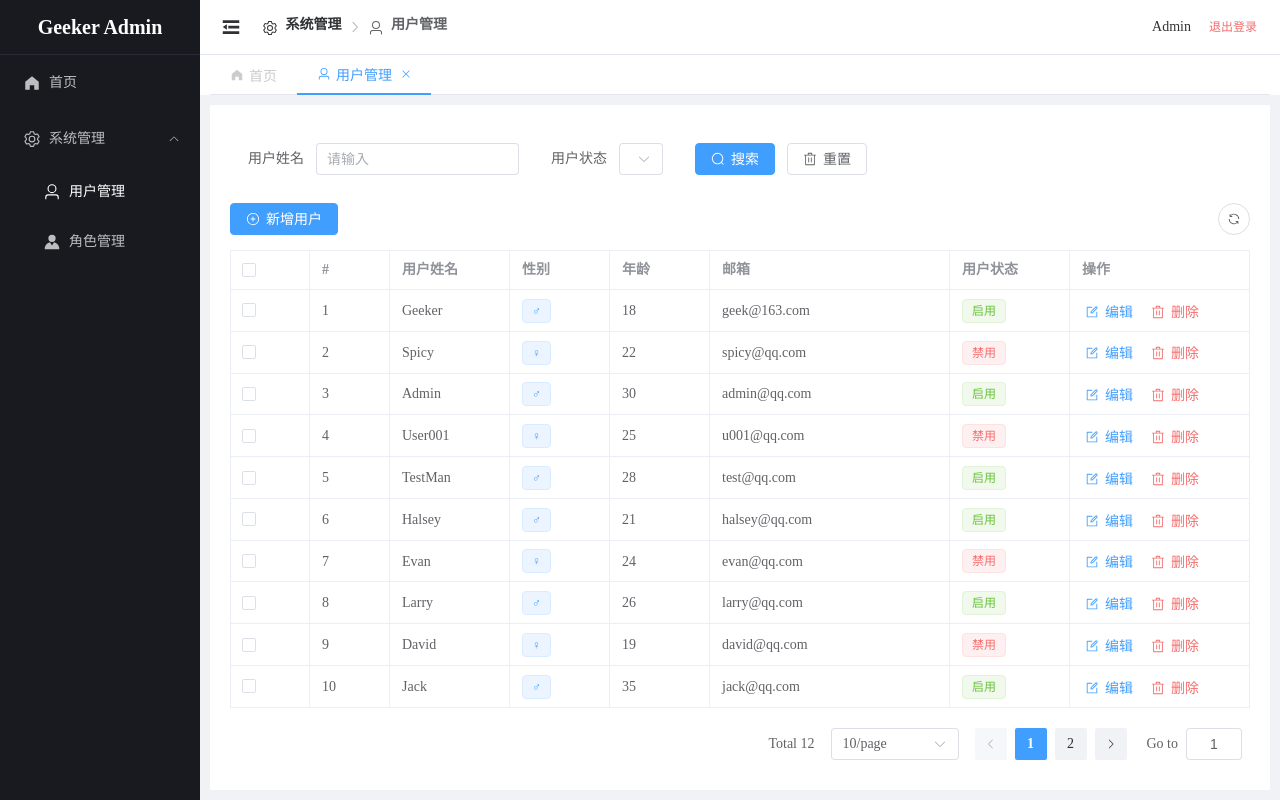
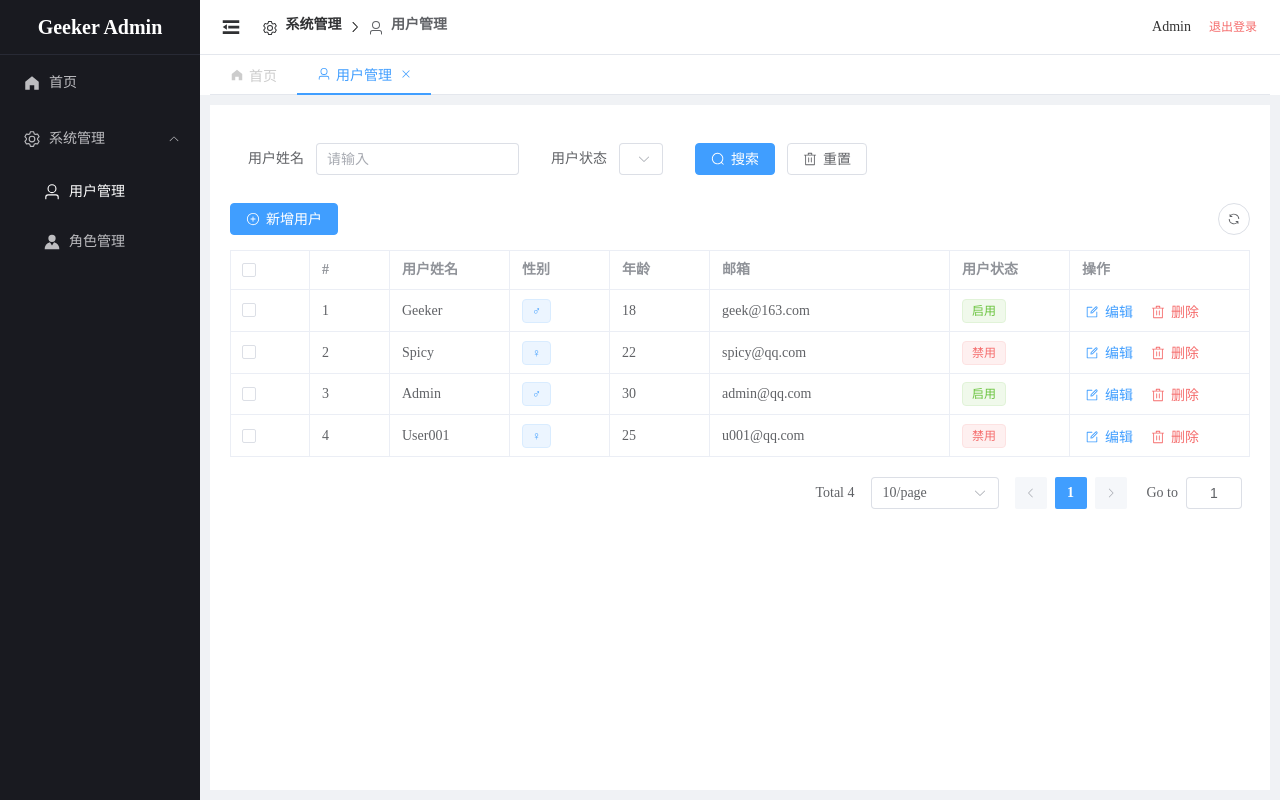
Before and after one commit to 9Epiphany9/my-geek-admin, a Vue app: page /system/user in a window 1280 px wide. Built offline with nearby package versions, Linux system fonts and the light colour scheme; the HTML template or start-up script is replaced by a standard one.

Commit message:
user页面 增删改功能实现

```diff
--- a/components.d.ts
+++ b/components.d.ts
@@ -16,6 +16,7 @@ declare module 'vue' {
     ElBreadcrumbItem: typeof import('element-plus/es')['ElBreadcrumbItem']
     ElButton: typeof import('element-plus/es')['ElButton']
     ElContainer: typeof import('element-plus/es')['ElContainer']
+    ElDrawer: typeof import('element-plus/es')['ElDrawer']
     ElForm: typeof import('element-plus/es')['ElForm']
     ElFormItem: typeof import('element-plus/es')['ElFormItem']
     ElHeader: typeof import('element-plus/es')['ElHeader']
--- a/src/api/modules/user.ts
+++ b/src/api/modules/user.ts
@@ -1,65 +1,98 @@
-// // 定义一个大一点的本地数据源 (模拟数据库)
-const userList = [
-  { id: 1, username: 'Geeker', gender: 1, age: 18, email: 'geek@163.com', status: 1 },
-  { id: 2, username: 'Spicy', gender: 2, age: 22, email: 'spicy@qq.com', status: 0 },
-  { id: 3, username: 'Admin', gender: 1, age: 30, email: 'admin@qq.com', status: 1 },
-  { id: 4, username: 'User001', gender: 2, age: 25, email: 'u001@qq.com', status: 0 },
-  { id: 5, username: 'TestMan', gender: 1, age: 28, email: 'test@qq.com', status: 1 },
-  { id: 6, username: 'Halsey', gender: 2, age: 21, email: 'halsey@qq.com', status: 1 },
-  { id: 7, username: 'Evan', gender: 1, age: 24, email: 'evan@qq.com', status: 0 },
-  { id: 8, username: 'Larry', gender: 1, age: 26, email: 'larry@qq.com', status: 1 },
-  { id: 9, username: 'David', gender: 1, age: 19, email: 'david@qq.com', status: 0 },
-  { id: 10, username: 'Jack', gender: 1, age: 35, email: 'jack@qq.com', status: 1 },
-  { id: 11, username: 'Tom', gender: 1, age: 40, email: 'tom@qq.com', status: 0 },
-  { id: 12, username: 'Jerry', gender: 1, age: 12, email: 'jerry@qq.com', status: 1 },
+//import { User } from "@/api/interface"; // 如果没有定义类型，可以用 any，但建议慢慢规范
+
+// 1. 定义一个“内存数据库” (注意：这里用 let，因为我们要修改它)
+let userList = [
+  { id: '1', username: 'Geeker', gender: 1, age: 18, email: 'geek@163.com', status: 1 },
+  { id: '2', username: 'Spicy', gender: 2, age: 22, email: 'spicy@qq.com', status: 0 },
+  { id: '3', username: 'Admin', gender: 1, age: 30, email: 'admin@qq.com', status: 1 },
+  { id: '4', username: 'User001', gender: 2, age: 25, email: 'u001@qq.com', status: 0 },
 ]
 
-// 模拟接口
+// 生成随机ID的辅助函数
+const generateId = () => Math.floor(Math.random() * 100000).toString()
+
+// --- 接口定义 ---
+
+/**
+ * @name 获取用户列表 (查)
+ * 支持分页、搜索
+ */
 export const getUserList = (params: any) => {
   return new Promise((resolve) => {
-    // 模拟网络延迟，更有感觉
     setTimeout(() => {
-      console.log('---------------')
-      console.log('【Mock后端】收到请求参数:', params)
-
-      // --- 1. 模拟数据库查询逻辑 (Filter) ---
+      // 1. 先筛选 (Search)
       let result = userList
-
-      // 如果传了 username，就模糊查询
       if (params.username) {
         result = result.filter((item) =>
           item.username.toLowerCase().includes(params.username.toLowerCase()),
         )
       }
-
-      // 如果传了 status (注意 0 也是有效值，所以要判断是否 undefined)
-      // params.status 可能是数字也可能是字符串，这里做个兼容
       if (params.status !== undefined && params.status !== '') {
-        const queryStatus = Number(params.status)
-        result = result.filter((item) => item.status === queryStatus)
+        result = result.filter((item) => item.status === Number(params.status))
       }
 
-      // --- 2. 模拟分页逻辑 (Pagination) ---
+      // 2. 再分页 (Pagination)
       const pageNum = params.pageNum || 1
       const pageSize = params.pageSize || 10
+      const total = result.length
+      const pageData = result.slice((pageNum - 1) * pageSize, pageNum * pageSize)
 
-      const total = result.length // 总条数
-      // 计算起始位置：(页码-1) * 每页数量
-      const start = (pageNum - 1) * pageSize
-      // 计算结束位置
-      const end = start + pageSize
-      // 截取当前页的数据
-      const pageData = result.slice(start, end)
-
-      console.log(`【Mock后端】筛选后剩余 ${total} 条，当前返回第 ${pageNum} 页`)
-
-      // --- 3. 返回结果 ---
       resolve({
         data: {
           list: pageData,
           total: total,
         },
       })
-    }, 500) // 0.5秒延迟
+    }, 300)
   })
 }
+
+/**
+ * @name 新增用户 (增)
+ */
+export const addUser = (params: any) => {
+  return new Promise((resolve) => {
+    setTimeout(() => {
+      const newUser = {
+        id: generateId(),
+        ...params,
+        status: params.status || 1, // 默认启用
+      }
+      // 真的往数组里加数据！
+      userList.unshift(newUser)
+      console.log('【Mock】新增成功，当前总数:', userList.length)
+      resolve({ code: 200, msg: '新增成功' })
+    }, 500)
+  })
+}
+
+/**
+ * @name 编辑用户 (改)
+ */
+export const editUser = (params: any) => {
+  return new Promise((resolve) => {
+    setTimeout(() => {
+      // 找到要改的那个人，替换属性
+      const index = userList.findIndex((item) => item.id === params.id)
+      if (index !== -1) {
+        userList[index] = { ...userList[index], ...params }
+      }
+      console.log('【Mock】编辑成功:', userList[index])
+      resolve({ code: 200, msg: '编辑成功' })
+    }, 500)
+  })
+}
+
+/**
+ * @name 删除用户 (删)
+ */
+export const deleteUser = (params: { id: string }) => {
+  return new Promise((resolve) => {
+    setTimeout(() => {
+      // 真的从数组里剔除！
+      userList = userList.filter((item) => item.id !== params.id)
+      console.log('【Mock】删除成功，剩余总数:', userList.length)
+      resolve({ code: 200, msg: '删除成功' })
+    }, 500)
+  })
+}
--- /dev/null
+++ b/src/views/system/user/UserDrawer.vue
@@ -0,0 +1,106 @@
+<template>
+  <el-drawer
+    v-model="drawerVisible"
+    :destroy-on-close="true"
+    size="450px"
+    :title="`${drawerProps.title}用户`"
+  >
+    <el-form
+      ref="ruleFormRef"
+      label-width="100px"
+      label-suffix=" :"
+      :rules="rules"
+      :model="drawerProps.row"
+    >
+      <el-form-item label="用户姓名" prop="username">
+        <el-input
+          v-model="drawerProps.row!.username"
+          placeholder="请填写用户姓名"
+          clearable
+        ></el-input>
+      </el-form-item>
+      <el-form-item label="性别" prop="gender">
+        <el-select v-model="drawerProps.row!.gender" placeholder="请选择性别" clearable>
+          <el-option label="男" :value="1" />
+          <el-option label="女" :value="2" />
+        </el-select>
+      </el-form-item>
+      <el-form-item label="年龄" prop="age">
+        <el-input
+          v-model.number="drawerProps.row!.age"
+          placeholder="请填写年龄"
+          clearable
+        ></el-input>
+      </el-form-item>
+      <el-form-item label="邮箱" prop="email">
+        <el-input v-model="drawerProps.row!.email" placeholder="请填写邮箱" clearable></el-input>
+      </el-form-item>
+    </el-form>
+
+    <template #footer>
+      <el-button @click="drawerVisible = false">取消</el-button>
+      <el-button type="primary" @click="handleSubmit">确定</el-button>
+    </template>
+  </el-drawer>
+</template>
+
+<script setup lang="ts">
+import { ref, reactive } from 'vue'
+import { ElMessage, FormInstance } from 'element-plus'
+import { addUser, editUser } from '@/api/modules/user'
+
+// 定义表单校验规则
+const rules = reactive({
+  username: [{ required: true, message: '请填写用户姓名' }],
+  gender: [{ required: true, message: '请选择性别' }],
+  age: [{ required: true, message: '请填写年龄' }],
+  email: [{ required: true, message: '请填写邮箱' }],
+})
+
+// 定义 drawer 的状态
+interface DrawerProps {
+  title: string
+  isView: boolean
+  row: any
+  api?: (params: any) => Promise<any>
+  getTableList?: () => void // 刷新表格的方法
+}
+
+const drawerVisible = ref(false)
+const drawerProps = ref<DrawerProps>({
+  isView: false,
+  title: '',
+  row: {},
+})
+
+// 接收父组件传过来的参数
+const acceptParams = (params: DrawerProps) => {
+  drawerProps.value = params
+  drawerVisible.value = true
+}
+
+// 提交数据（新增或编辑）
+const ruleFormRef = ref<FormInstance>()
+const handleSubmit = () => {
+  ruleFormRef.value!.validate(async (valid) => {
+    if (!valid) return
+    try {
+      // 这里的 logic 很有趣：
+      // 我们不需要在组件里 if (isAdd) addUser else editUser
+      // 而是让父组件把 "api" 函数传进来，我只管执行 api(params) 就行！
+      await drawerProps.value.api!(drawerProps.value.row)
+
+      ElMessage.success({ message: `${drawerProps.value.title}用户成功！` })
+      drawerProps.value.getTableList!() // 刷新父组件的表格
+      drawerVisible.value = false
+    } catch (error) {
+      console.log(error)
+    }
+  })
+}
+
+// 暴露给父组件调用
+defineExpose({
+  acceptParams,
+})
+</script>
--- a/src/views/system/user/index.vue
+++ b/src/views/system/user/index.vue
@@ -2,7 +2,7 @@
   <div class="table-content">
     <ProTable ref="proTableRef" :columns="columns" :requestApi="getUserList">
       <template #tableHeader>
-        <el-button type="primary" icon="CirclePlus">新增用户</el-button>
+        <el-button type="primary" icon="CirclePlus" @click="openDrawer('新增')">新增用户</el-button>
       </template>
 
       <template #gender="scope">
@@ -18,19 +18,27 @@
       </template>
 
       <template #operation="scope">
-        <el-button type="primary" link icon="Edit">编辑</el-button>
-        <el-button type="danger" link icon="Delete">删除</el-button>
+        <el-button type="primary" link icon="Edit" @click="openDrawer('编辑', scope.row)"
+          >编辑</el-button
+        >
+        <el-button type="danger" link icon="Delete" @click="handleDelete(scope.row)"
+          >删除</el-button
+        >
       </template>
     </ProTable>
+    <UserDrawer ref="drawerRef" />
   </div>
 </template>
 
 <script setup lang="ts">
 import ProTable from '@/components/ProTable/index.vue'
-import { getUserList } from '@/api/modules/user'
-
+import { getUserList, deleteUser, addUser, editUser } from '@/api/modules/user'
+import { ElMessage, ElMessageBox } from 'element-plus'
+import { ref } from 'vue'
+import 'element-plus/es/components/message-box/style/css'
+import 'element-plus/es/components/message/style/css'
 defineOptions({ name: 'User' })
-
+import UserDrawer from './UserDrawer.vue' // 引入刚才写的组件
 // 表格配置 (以后写页面主要就是写这个数组)
 // src/views/system/user/index.vue
 const columns = [
@@ -60,6 +68,50 @@ const columns = [
   },
   { prop: 'operation', label: '操作', fixed: 'right', width: 180 },
 ]
+
+// 增 删 改
+
+// 获取 Drawer 组件的引用
+const drawerRef = ref()
+const proTableRef = ref()
+
+// 4. 打开抽屉的核心函数
+const openDrawer = (title: string, row: any = {}) => {
+  const params = {
+    title,
+    isView: title === '查看',
+    row: { ...row }, // 复制一份数据，防止修改表单时直接影响表格显示
+    api: title === '新增' ? addUser : editUser, // 关键：把要调用的 API 函数传过去
+    getTableList: proTableRef.value?.getTableList, // 把刷新表格的方法传过去
+  }
+
+  // 调用子组件暴露出来的 acceptParams 方法
+  drawerRef.value?.acceptParams(params)
+}
+// 删除确认
+const handleDelete = async (row: any) => {
+  // 加上 try...catch 结构
+  try {
+    // 1. 询问用户 (如果点取消，会直接跳到 catch，不会往下执行)
+    await ElMessageBox.confirm(`是否确认删除用户 "${row.username}"?`, '温馨提示', {
+      confirmButtonText: '确定',
+      cancelButtonText: '取消',
+      type: 'warning',
+    })
+
+    // --- 只有点了确定，才会走到这里 ---
+
+    // 2. 调用接口
+    await deleteUser({ id: row.id })
+
+    // 3. 提示 & 刷新
+    ElMessage.success('删除成功！')
+    proTableRef.value?.getTableList()
+  } catch (error) {
+    // --- 如果点了取消，会走到这里 ---
+    console.log('用户取消了操作', error)
+  }
+}
 </script>
 
 <style scoped>
```
